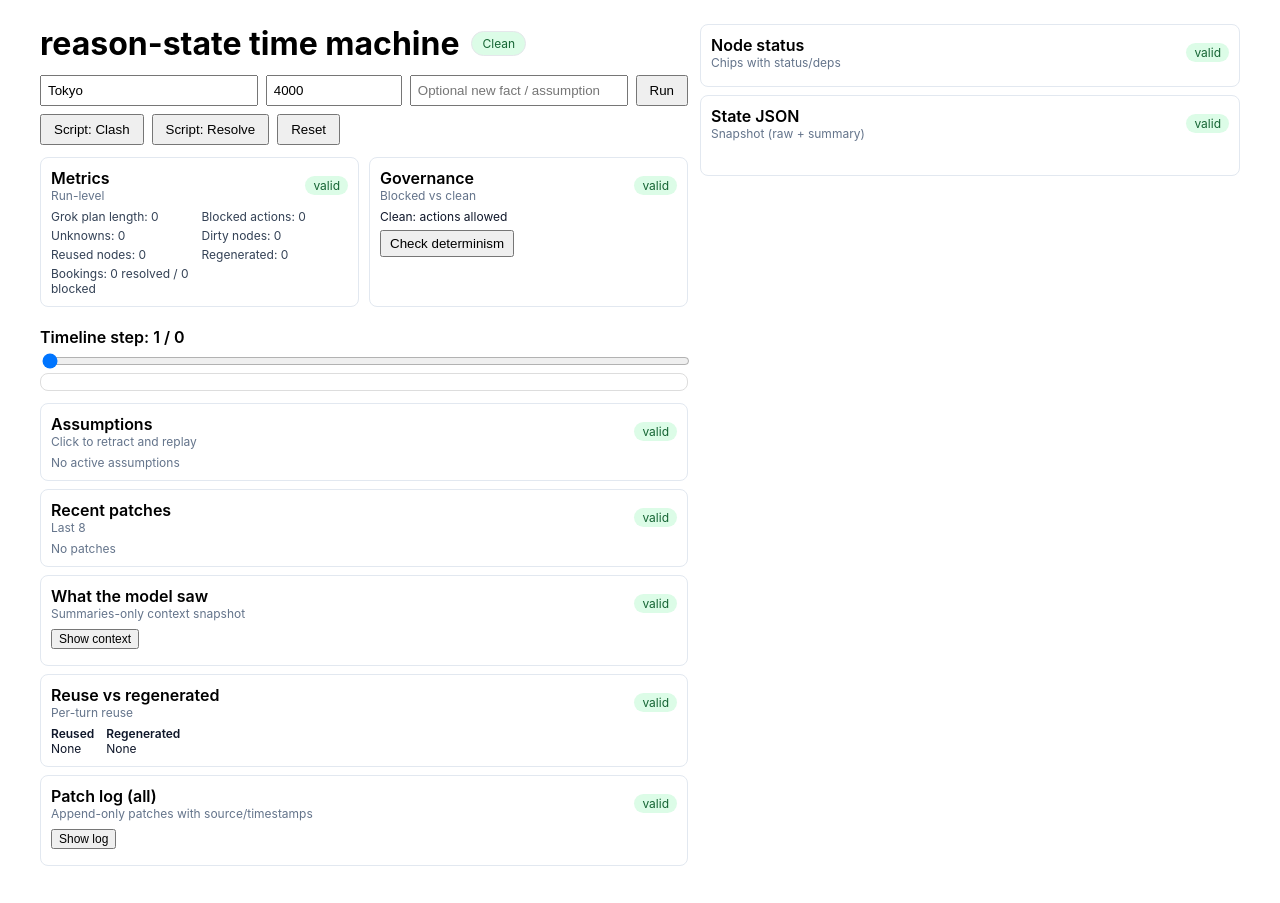
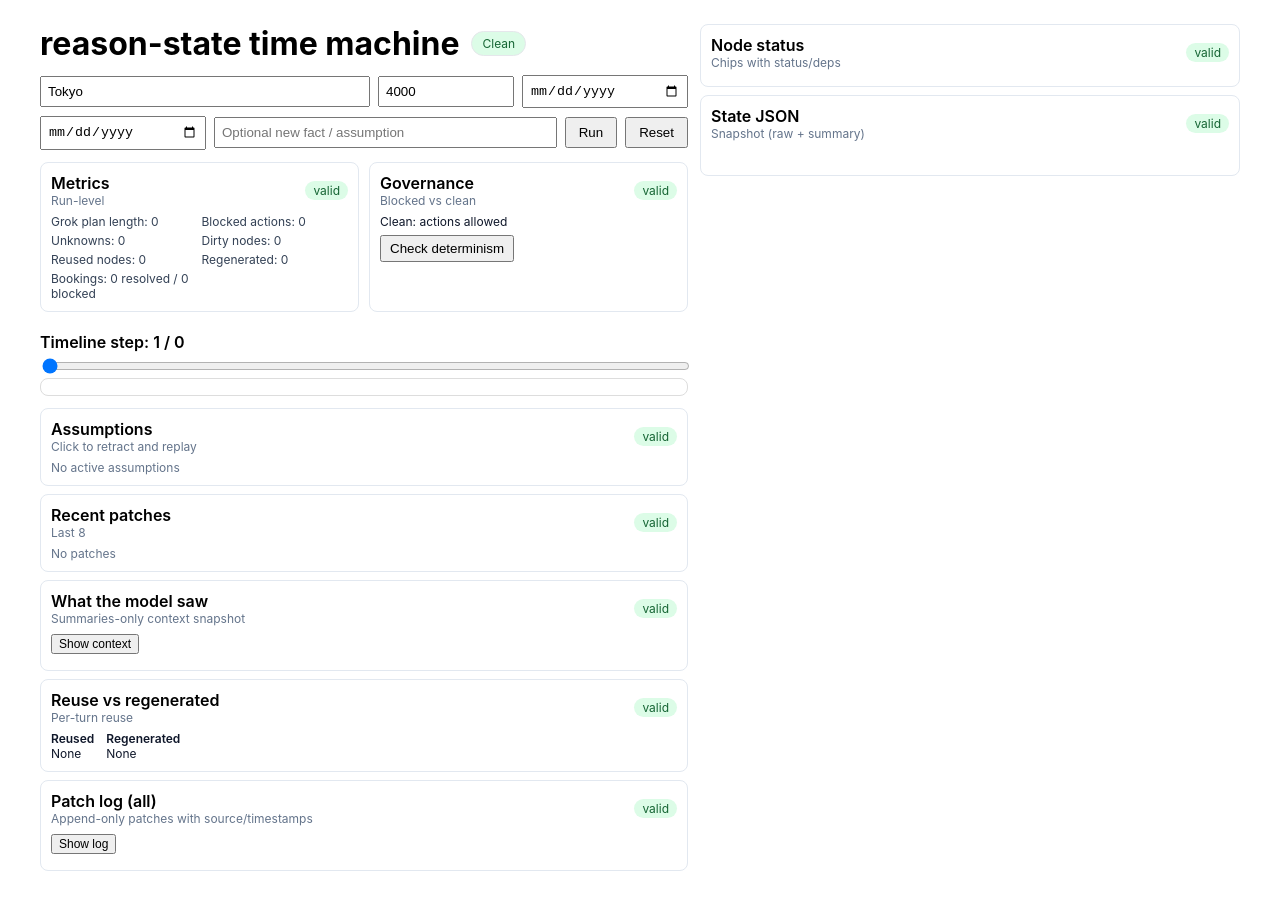
Before and after one commit to Mikebrown0409/reason-state, a React (Vite) app: page / in a window 1280 px wide. Built offline with nearby package versions, Linux system fonts and the light colour scheme.

Commit message:
make a non-scripted demo instead

```diff
--- a/demo/DemoApp.tsx
+++ b/demo/DemoApp.tsx
@@ -23,6 +23,8 @@ export function DemoApp() {
   const [budget, setBudget] = useState(4000);
   const [replayResult, setReplayResult] = useState<string>("");
   const [factInput, setFactInput] = useState("");
+  const [startDate, setStartDate] = useState("");
+  const [endDate, setEndDate] = useState("");
   const [timeline, setTimeline] = useState<string[]>([]);
   const [reusedCount, setReusedCount] = useState(0);
   const [regeneratedCount, setRegeneratedCount] = useState(0);
@@ -33,21 +35,13 @@ export function DemoApp() {
   const [resolvedBookings, setResolvedBookings] = useState(0);
   const [showPatchLog, setShowPatchLog] = useState(false);
   const [showModelContext, setShowModelContext] = useState(false);
-  const scriptedSteps: Array<{ label: string; query: string; budget: number; startDate: string; endDate: string }> = [
-    { label: "Turn 1: Tokyo (clash)", query: "Tokyo", budget: 4000, startDate: "2025-12-20", endDate: "2025-12-23" },
-    { label: "Turn 2: Adjust", query: "Tokyo", budget: 4000, startDate: "2025-12-20", endDate: "2025-12-23" },
-    { label: "Turn 3: Amsterdam (resolved)", query: "Amsterdam", budget: 4500, startDate: "2026-02-10", endDate: "2026-02-15" }
-  ];
 
-  const runLive = (opts?: { scriptedIndex?: number }) => {
-    const scripted = opts?.scriptedIndex !== undefined ? scriptedSteps[opts.scriptedIndex] : undefined;
-    const q = scripted?.query ?? query;
-    const b = scripted?.budget ?? budget;
+  const runLive = () => {
+    const q = query;
+    const b = budget;
     const injected = factInput ? [{ summary: factInput }] : [];
     runDemoAgent(q, b, injected, {
-      bookingDates: scripted
-        ? { startDate: scripted.startDate, endDate: scripted.endDate }
-        : undefined
+      bookingDates: startDate && endDate ? { startDate, endDate } : undefined
     }).then((res) => {
       const withIdx = res.history.map((h, i) => ({ ...h, idx: i }));
       setHistory(withIdx);
@@ -155,13 +149,27 @@ export function DemoApp() {
         </div>
 
         <div style={{ display: "flex", gap: 8, marginBottom: 12, alignItems: "center", flexWrap: "wrap" }}>
-          <input value={query} onChange={(e) => setQuery(e.target.value)} placeholder="Query" style={{ padding: 6, flex: 1, minWidth: 160 }} />
+          <input value={query} onChange={(e) => setQuery(e.target.value)} placeholder="Destination / goal" style={{ padding: 6, flex: 1, minWidth: 160 }} />
           <input
             type="number"
             value={budget}
             onChange={(e) => setBudget(Number(e.target.value))}
             placeholder="Budget"
             style={{ padding: 6, width: 120 }}
+          />
+          <input
+            type="date"
+            value={startDate}
+            onChange={(e) => setStartDate(e.target.value)}
+            placeholder="Start"
+            style={{ padding: 6, width: 150 }}
+          />
+          <input
+            type="date"
+            value={endDate}
+            onChange={(e) => setEndDate(e.target.value)}
+            placeholder="End"
+            style={{ padding: 6, width: 150 }}
           />
           <input
             value={factInput}
@@ -171,12 +179,6 @@ export function DemoApp() {
           />
           <button onClick={() => runLive()} style={{ padding: "6px 12px" }}>
             Run
-          </button>
-          <button onClick={() => runLive({ scriptedIndex: 0 })} style={{ padding: "6px 12px" }}>
-            Script: Clash
-          </button>
-          <button onClick={() => runLive({ scriptedIndex: 2 })} style={{ padding: "6px 12px" }}>
-            Script: Resolve
           </button>
           <button
             onClick={() => {
```
